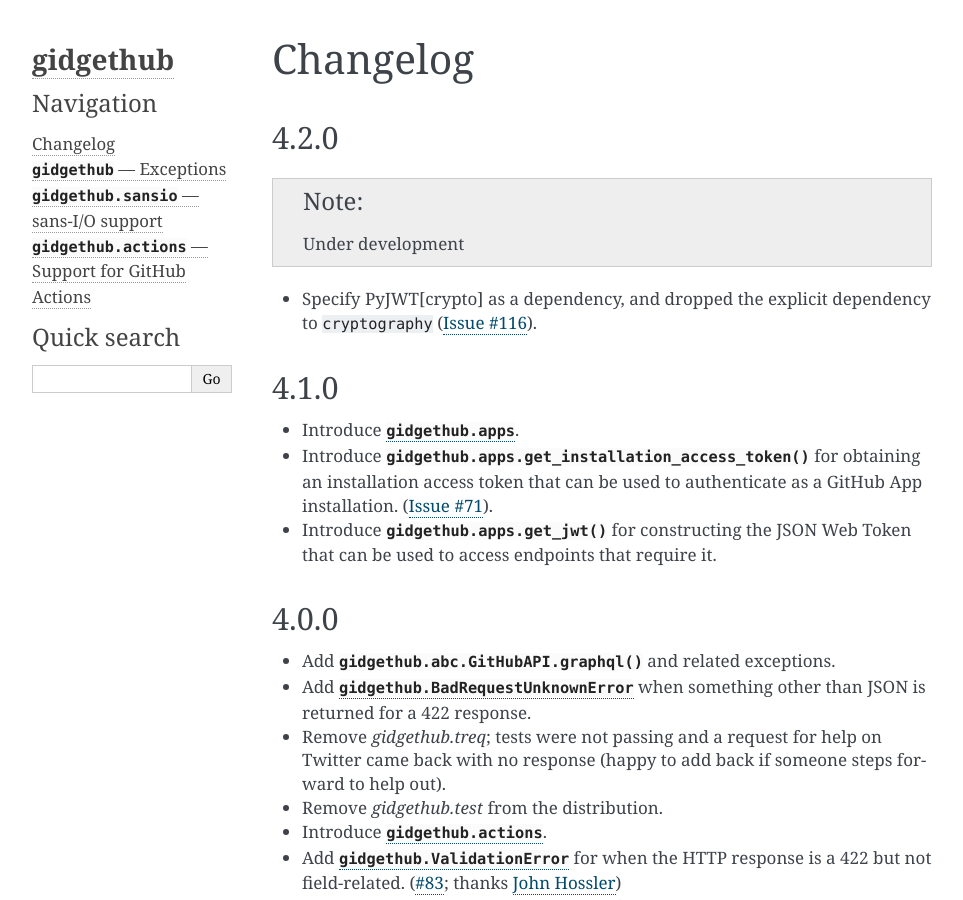
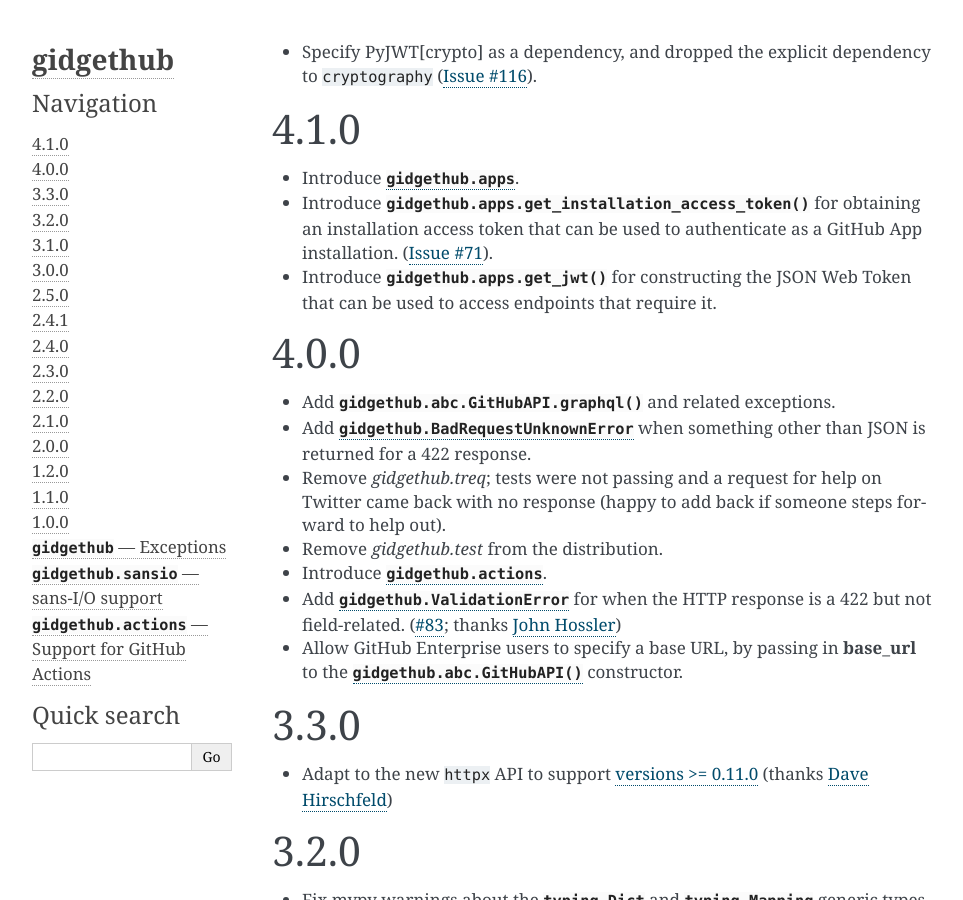
Before and after one commit to gidgethub/gidgethub, a Sphinx documentation site: the page built from docs/changelog.rst, in a window 1280 px wide and 900 px high. Shown: the whole window, without its empty margins (148-1111 px from the left). Built offline with Sphinx 7.4.7, drawn with Linux system fonts in a browser that asks for light colours; pages that are not in the unit, such as notebooks, are missing from menus.

Commit message:
Normalize changelog section markup with release-often

```diff
--- a/docs/changelog.rst
+++ b/docs/changelog.rst
@@ -1,19 +1,9 @@
-Changelog
-=========
-
-4.2.0
-'''''
-
-.. note::
-
-   Under development
-
 
 - Specify PyJWT[crypto] as a dependency, and dropped the explicit
   dependency to ``cryptography`` (`Issue #116 <https://github.com/brettcannon/gidgethub/issues/116>`_).
 
 4.1.0
-'''''
+======
 
 - Introduce :mod:`gidgethub.apps`.
 
@@ -25,7 +15,7 @@
   that can be used to access endpoints that require it.
 
 4.0.0
-'''''
+=====
 
 - Add :meth:`gidgethub.abc.GitHubAPI.graphql` and related exceptions.
 - Add :exc:`gidgethub.BadRequestUnknownError` when something other than JSON is
@@ -42,14 +32,14 @@
   to the :meth:`gidgethub.abc.GitHubAPI` constructor.
 
 3.3.0
-'''''
+=====
 
 - Adapt to the new ``httpx`` API to support
   `versions >= 0.11.0 <https://github.com/encode/httpx/blob/master/CHANGELOG.md>`_
   (thanks `Dave Hirschfeld <https://github.com/dhirschfeld>`_)
 
 3.2.0
-'''''
+=====
 
 - Fix mypy warnings about the :class:`typing.Dict` and :class:`typing.Mapping`
   generic types lacking type parameters.
@@ -57,14 +47,14 @@
 - Add a ``py.typed`` file to mark the project as fully typed.
 
 3.1.0
-''''''
+=====
 
 - :meth:`gidgethub.abc.GitHubAPI.getiter` now works with
   `GitHub's search API <https://developer.github.com/v3/search/>`_
   (thanks `Pablo Galindo <https://github.com/pablogsal>`_).
 
 3.0.0
-'''''
+=====
 
 - :meth:`gidgethub.sansio.RateLimit.from_http` returns ``None`` if ratelimit is
   not found in the headers.
@@ -79,7 +69,7 @@
 - gidgethub is now packaged using `flit <https://flit.readthedocs.io/en/latest/>`_.
 
 2.5.0
-'''''
+=====
 
 - Tighten type hints for parameters that have a default of ``None``
   but were not typed as :data:`typing.Optional`.
@@ -96,19 +86,19 @@
 
 
 2.4.1
-'''''
+=====
 
 - Tighten up protections against caching ineligible responses.
 
 
 2.4.0
-'''''
+=====
 
 - Expand :meth:`gidgethub.routing.Router.dispatch`.
 
 
 2.3.0
-'''''
+=====
 
 - Add support for ``application/x-www-form-urlencoded`` webhook event payloads.
   (This also allows for API calls to return this content type, although GitHub
@@ -123,7 +113,7 @@
 
 
 2.2.0
-'''''
+=====
 
 - Introduce :mod:`gidgethub.tornado` to support
   `Tornado <http://www.tornadoweb.org/>`_ (thanks to
@@ -131,7 +121,7 @@
 
 
 2.1.0
-'''''
+=====
 
 - The default value for the *data* argument of :meth:`gidgethub.abc.GitHubAPI.put`
   was changed from ``""`` to ``b""``.
@@ -140,7 +130,7 @@
 
 
 2.0.0
-'''''
+=====
 
 - Renamed ``gidgethub.abc.GitHubAPI._sleep()`` to
   :meth:`~gidgethub.abc.GitHubAPI.sleep()` to make the method public.
@@ -153,7 +143,7 @@
 
 
 1.2.0
-'''''
+=====
 
 - :meth:`gidgethub.sansio.Event.from_http` raises a :exc:`gidgethub.BadRequest` of ``415``
   instead of ``400`` when a content-type other than ``application/json``
@@ -166,12 +156,12 @@
 
 
 1.1.0
-'''''
+=====
 
 - Introduced ``gidgethub.treq`` (thanks to Cory Benfield).
 
 
 1.0.0
-'''''
+=====
 
 Initial release.
```
